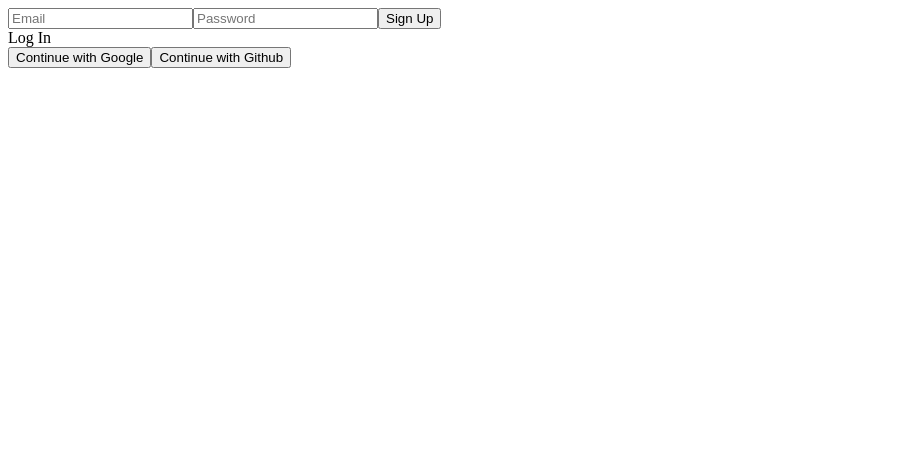
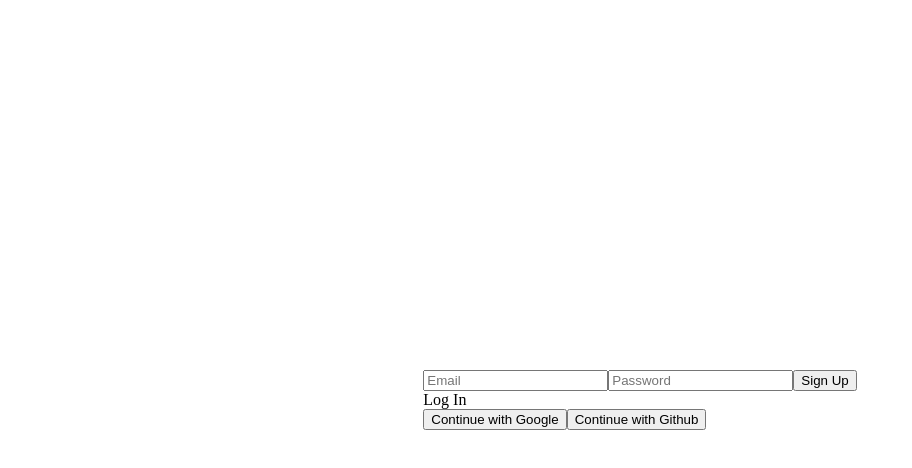
Before and after one commit to Woo-Yong0405/nwitter, a React (Create React App) app: page /#/ in a window 1280 px wide. Shown: the top 468 px of the page, without its empty margins (0-912 px from the left). Built offline with nearby package versions, Linux system fonts and the light colour scheme; no server answers.

Commit message:
Started css

```diff
--- a/src/components/Navigation.js
+++ b/src/components/Navigation.js
@@ -7,7 +7,7 @@
             <Link to="/">Home</Link>
         </li>
         <li>
-            <Link to="/profile">{userObj}'s Profile</Link>
+            <Link to="/profile">{userObj.displayName}'s Profile</Link>
         </li>
     </ul>
 </nav>
--- a/src/components/Router.js
+++ b/src/components/Router.js
@@ -5,7 +5,7 @@
 import Profile from "routes/Profile"
 import Navigation from "./Navigation";
 
-const AppRouter = ({ isLoggedIn, userObj }) => {
+const AppRouter = ({ refreshUser, isLoggedIn, userObj }) => {
     return (
         <Router>
             {isLoggedIn && <Navigation userObj={userObj} />}
@@ -16,7 +16,7 @@
                             <Home userObj={userObj} />
                         </Route>
                         <Route exact path="/profile">
-                            <Profile userObj={userObj} />
+                            <Profile userObj={userObj} refreshUser={refreshUser} />
                         </Route>
                     </>
                 ) : (
--- /dev/null
+++ b/src/components/Styles.css
@@ -0,0 +1,11 @@
+body {
+    width: 100vw;
+    height: 100vh;
+    position: absolute;
+    top: 0px;
+    bottom: 0px;
+    display: flex;
+    justify-content: center;
+    margin: 0;
+    align-items: center;
+}
--- a/src/index.js
+++ b/src/index.js
@@ -1,6 +1,7 @@
 import React from 'react';
 import ReactDOM from 'react-dom';
 import App from 'components/App';
+import "components/Styles.css";
 
 ReactDOM.render(
   <React.StrictMode>
--- a/src/routes/Profile.js
+++ b/src/routes/Profile.js
@@ -1,22 +1,35 @@
-import { authService, dbService } from "fb";
-import React, { useEffect } from "react";
+import { authService } from "fb";
+import React, { useState } from "react";
 import { useHistory } from "react-router-dom";
 
-const Profile = ({userObj}) => {
+const Profile = ({refreshUser, userObj}) => {
     const history = useHistory();
+    const [newDisplayName, setNewDisplayName] = useState(userObj.displayName);
     const onLogOutClick = () => {
         authService.signOut();
         history.push("/");
     };
-    const getMyNweets = async() => {
-        const nweets = await dbService.collection("nweets").where("creatorId",  "==", userObj.uid).orderBy("createdAt").get();
-        console.log(nweets.docs.map((doc) => doc.data()))
+    const onChange = (event) => {
+        const {
+            target: {value},
+        } = event;
+        setNewDisplayName(value);
     }
-    useEffect(() => {
-        getMyNweets();
-    });
+    const onSubmit = async (event) => {
+        event.preventDefault();
+        if(userObj.displayName !== newDisplayName) {
+            await userObj.updateProfile({
+                displayName : newDisplayName,
+            })
+            refreshUser();
+        }
+    }
     return (
         <>
+        <form onSubmit={onSubmit}>
+            <input type="text" onChange={onChange} placeholder="Display Name" value={newDisplayName} />
+            <input type="submit" value="Update Profile" />
+        </form>
             <button onClick={onLogOutClick}>Log Out</button>
         </>
     )
```
